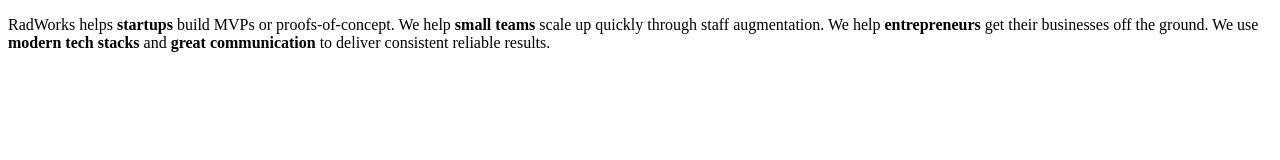
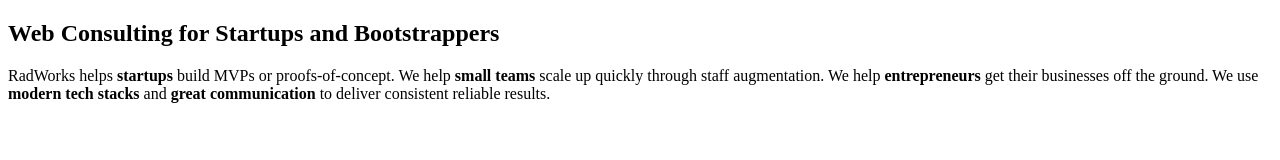
Before and after one commit to raddevon/radworks-site, a Gatsby site: page / in a window 1280 px wide. Built offline with nearby package versions, Linux system fonts and the light colour scheme; Gatsby itself is replaced by a stand-in of ours.

Commit message:
Adds heading

```diff
--- a/src/components/intro.js
+++ b/src/components/intro.js
@@ -2,7 +2,10 @@
 
 const Intro = ({ children }) => {
   return (
-    <section className="intro" dangerouslySetInnerHTML={{ __html: children }} />
+    <section className="intro">
+      <h2>Web Consulting for&nbsp;Startups and&nbsp;Bootstrappers</h2>
+      <div dangerouslySetInnerHTML={{ __html: children }} />
+    </section>
   );
 };
 
```
